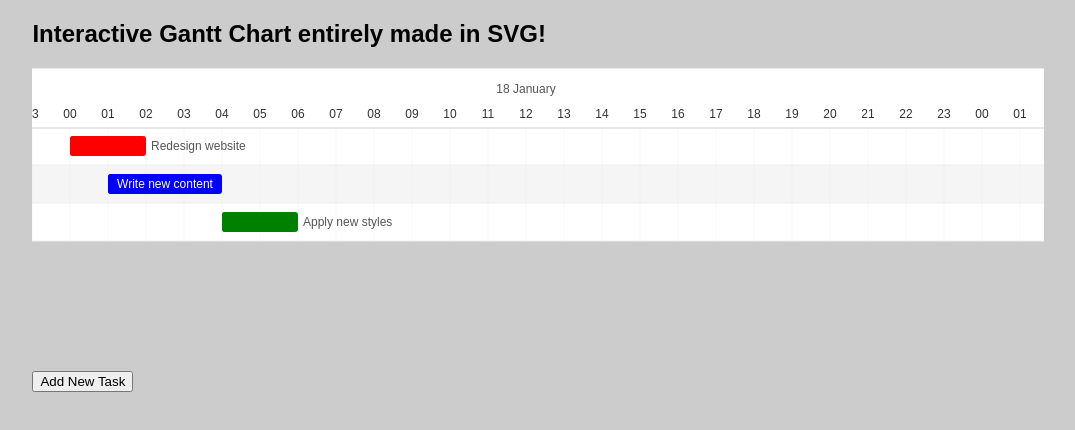
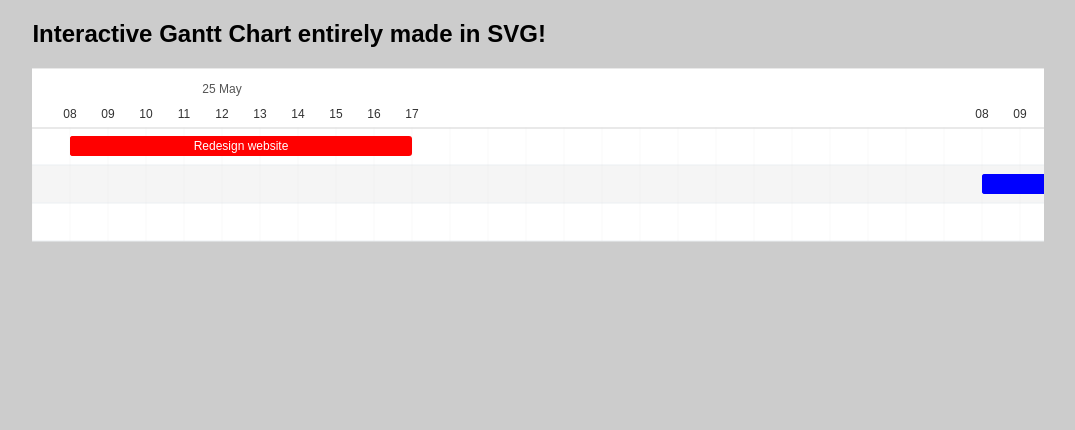
Before and after one commit to SazidAhmed/ganttchart, a website: page index.html in a window 1280 px wide. Shown: the whole page, without its empty margins (102-1177 px from the left). Drawn offline with Linux system fonts and the light colour scheme.

Commit message:
applyworkhour method added

```diff
--- a/index.html
+++ b/index.html
@@ -31,6 +31,10 @@
 		.cc-green g rect {
 			fill: green !important;
 		}
+
+		.hidden-tick {
+			display: none !important;
+		}
 	</style>
 	<link rel="stylesheet" href="dist/frappe-gantt.css" />
 	<script src="dist/frappe-gantt.js"></script>
@@ -40,21 +44,21 @@
 	<div class="container">
 		<h2>Interactive Gantt Chart entirely made in SVG!</h2>
 		<div class="gantt-target"></div>
-		<button onclick="addNewTask()">Add New Task</button>
+		<!-- <button onclick="addNewTask()">Add New Task</button> -->
 	</div>
 	<script>
 		var taskList = [
 			{
-				start: '2024-01-18 00:00:00',
-				end: '2024-01-18 02:00:00',
+				start: '2024-05-25 08:00:00',
+				end: '2024-05-25 17:00:00',
 				name: 'Redesign website',
 				id: "Task 0",
 				progress: 20,
 				custom_class: 'cc-red'
 			},
 			{
-				start: '2024-01-18 01:00:00',
-				end: '2024-01-18 04:00:00',
+				start: '2024-05-26 08:00:00',
+				end: '2024-05-26 17:00:00',
 				name: 'Write new content',
 				id: "Task 1",
 				progress: 5,
@@ -62,8 +66,8 @@
 				custom_class: 'cc-blue'
 			},
 			{
-				start: '2024-01-18 04:00:00',
-				end: '2024-01-18 06:00:00',
+				start: '2024-05-27 08:00:00',
+				end: '2024-05-27 17:00:00',
 				name: 'Apply new styles',
 				id: "Task 2",
 				progress: 10,
@@ -102,6 +106,27 @@
 			}
 		});
 
+		function applyWorkHourStyles() {
+			// Select all time tick elements
+			const lowerTextElements = document.querySelectorAll(".lower-text");
+			const timeContainer = document.querySelector(".date"); // Adjust the selector if needed
+			let hiddenElements = 0;
+			lowerTextElements.forEach((element) => {
+				const timeText = element.textContent.trim();
+				if (
+					["01", "02", "03", "04", "05", "06", "07", "18", "19", "20", "21", "22", "23", "00"].includes(timeText)
+				) {
+					element.style.display = "none";
+					hiddenElements++;
+				}
+			});
+			if (timeContainer) {
+				const originalWidth = timeContainer.getBBox().width;
+				const newWidth = (originalWidth / 24) * (24 - hiddenElements); // Calculate new width based on visible elements
+				timeContainer.setAttribute('width', newWidth);
+			}
+		}
+
 		var gantt_chart = new Gantt(".gantt-target", tasks, {
 			on_click: function (task) {
 				console.log(task);
@@ -121,21 +146,27 @@
 
 				// Log the updated tasks array
 				console.log('Updated tasks array:', tasks);
+				// Reapply work hour styles
+				applyWorkHourStyles();
 			},
 			on_progress_change: function (task, progress) {
 				console.log(task, progress);
 			},
 			on_view_change: function (mode) {
 				console.log(mode);
+				// Reapply work hour styles
+				applyWorkHourStyles();
 			},
 			view_mode: 'Hour',
 			language: 'en'
 		});
 
+		applyWorkHourStyles();
+
 		function addNewTask() {
 			var task = {
-				start: '2024-01-18 07',
-				end: '2024-01-18 18',
+				start: '2024-05-28 08:00:00',
+				end: '2024-05-28 17:00:00',
 				name: 'Testing',
 				id: 'Task ' + tasks.length,
 				progress: parseInt(Math.random() * 100, 10),
@@ -145,6 +176,7 @@
 			tasks.push(task);
 			console.log('Task List:', taskList);
 			gantt_chart.refresh(tasks);
+			applyWorkHourStyles();
 			console.log('tasks array:', tasks);
 		}
 		console.log(gantt_chart);
```
Also changed, not shown: dist/frappe-gantt.js, dist/frappe-gantt.min.js.
